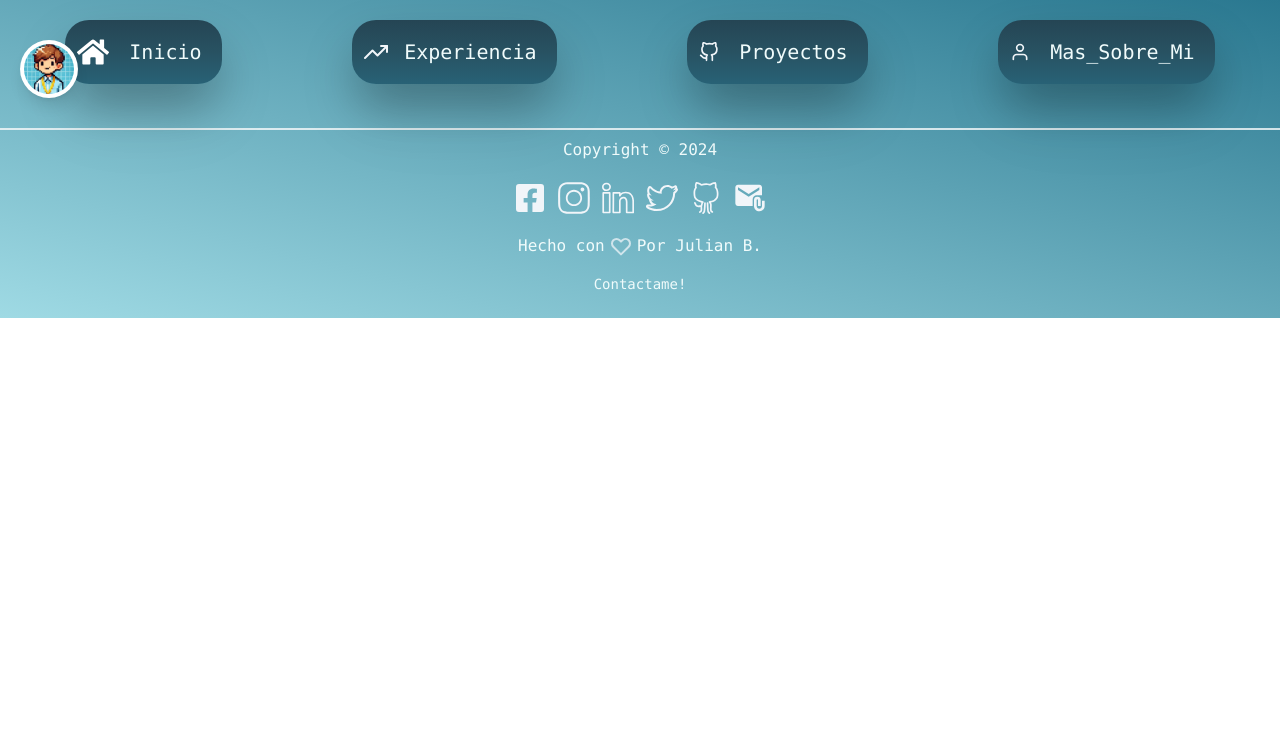
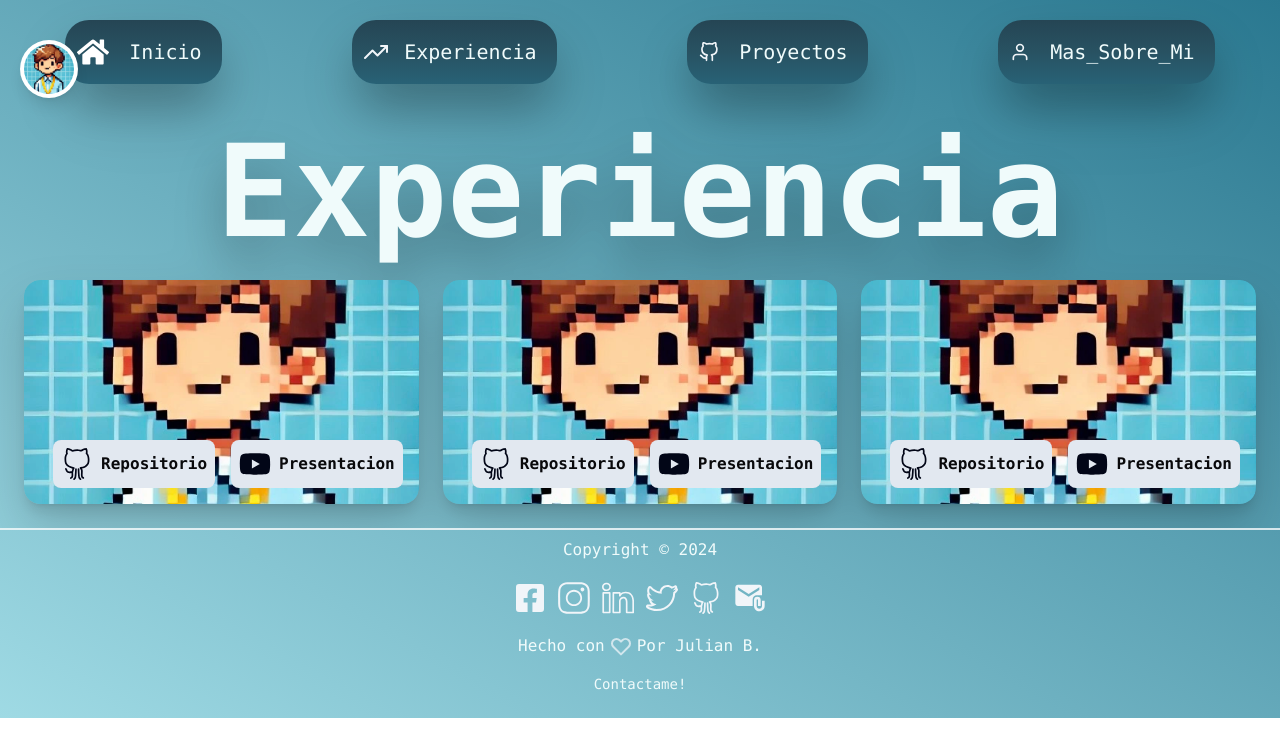
Before and after one commit to JulianMbp/portfolio-new, a Next.js app: page /proyectos in a window 1280 px wide. Shown: the top 756 px of the page. Built offline with nearby package versions, Linux system fonts and the light colour scheme.

Commit message:
adicion en exp a falta del relleno

```diff
--- /dev/null
+++ b/app/proyectos/components/cardProject.tsx
@@ -0,0 +1,123 @@
+'use client'
+import React, { useState } from "react";
+import { motion } from "framer-motion";
+import Image from "next/image";
+import project1 from '@/public/img/julian-pixel (1).webp';
+import { SlSocialGithub } from "react-icons/sl";
+import { FaYoutube } from "react-icons/fa";
+
+const projects = [
+  {
+    id: 1,
+    title: "Proyecto 1",
+    description: "Este es el primer proyecto del portafolio. Involucra diseño y desarrollo de interfaces.",
+    imageUrl: project1,
+    githubUrl: "https://github.com/usuario/proyecto1", // URL del repositorio
+    videoUrl: "https://youtu.be/ejemploVideo1", // URL del video
+  },
+  {
+    id: 2,
+    title: "Proyecto 2",
+    description: "Este proyecto se centra en la creación de una API eficiente y escalable.",
+    imageUrl: project1,
+    githubUrl: "https://github.com/usuario/proyecto2", // URL del repositorio
+    videoUrl: "https://youtu.be/ejemploVideo2", // URL del video
+  },
+  {
+    id: 3,
+    title: "Proyecto 3",
+    description: "Un proyecto innovador que combina tecnología y diseño gráfico.",
+    imageUrl: project1,
+    githubUrl: "https://github.com/usuario/proyecto3", // URL del repositorio
+    videoUrl: "https://youtu.be/ejemploVideo3", // URL del video
+  },
+];
+
+const Portfolio = () => {
+  const [activeCard, setActiveCard] = useState(null);
+  const [mousePosition, setMousePosition] = useState({ x: 0, y: 0 });
+
+  const handleMouseMove = (event, id) => {
+    if (activeCard !== id) return;
+    const { clientX, clientY, currentTarget } = event;
+    const { left, top, width, height } = currentTarget.getBoundingClientRect();
+    const x = ((clientX - left) / width - 0.5) * 30; // Scale rotation X
+    const y = ((clientY - top) / height - 0.5) * -30; // Scale rotation Y
+    setMousePosition({ x, y });
+  };
+
+  const handleMouseEnter = (id) => {
+    setActiveCard(id);
+  };
+
+  const handleMouseLeave = () => {
+    setActiveCard(null);
+    setMousePosition({ x: 0, y: 0 });
+  };
+
+  return (
+    <div className="grid grid-cols-1 sm:grid-cols-2 lg:grid-cols-3 gap-6 p-6">
+      {projects.map((project) => (
+        <div key={project.id} className="relative group cursor-pointer overflow-hidden rounded-2xl shadow-lg">
+          <motion.div
+            className="relative w-full h-full"
+            style={
+              activeCard === project.id
+                ? { rotateX: mousePosition.y, rotateY: mousePosition.x }
+                : { rotateX: 0, rotateY: 0 }
+            }
+            onMouseMove={(e) => handleMouseMove(e, project.id)}
+            onMouseEnter={() => handleMouseEnter(project.id)}
+            onMouseLeave={handleMouseLeave}
+            transition={{ type: "spring", stiffness: 300, damping: 20 }}
+          >
+            <Image
+              src={project.imageUrl}
+              alt={project.title}
+              width={500} // Ajusta el tamaño según tus necesidades
+              height={300} // Ajusta el tamaño según tus necesidades
+              className="w-full h-56 object-cover rounded-2xl"
+            />
+            <motion.div
+              className="absolute inset-0 bg-[#2A7890] bg-opacity-80 opacity-0 group-hover:opacity-100 flex items-center justify-center transition-opacity duration-300 rounded-2xl"
+              style={
+                activeCard === project.id
+                  ? { rotateX: mousePosition.y, rotateY: mousePosition.x }
+                  : { rotateX: 0, rotateY: 0 }
+              }
+              transition={{ type: "spring", stiffness: 300, damping: 20 }}
+            >
+              <div className="text-center text-white p-4">
+                <h3 className="text-xl font-bold mb-2">{project.title}</h3>
+                <p className="text-sm">{project.description}</p>
+              </div>
+            </motion.div>
+          </motion.div>
+
+          {/* Botones fuera del efecto 3D */}
+          <div className="absolute bottom-4 right-4 flex gap-4">
+            <a
+              href={project.githubUrl} // URL del repositorio por proyecto
+              className="bg-slate-200 flex gap-2 items-center text-zinc-950 rounded-lg p-2 mt-5 hover:scale-110 active:scale-95 active:duration-200
+              hover:shadow-2xl transition-all"
+            >
+              <SlSocialGithub className="h-8 w-8 text-slate-950" />
+              <h1 className="hidden md:block">Repositorio</h1>
+            </a>
+
+            <a
+              href={project.videoUrl} // URL del video por proyecto
+              className="bg-slate-200 flex gap-2 items-center text-zinc-950 rounded-lg p-2 mt-5 hover:scale-110 active:scale-95 active:duration-200
+              hover:shadow-2xl transition-all"
+            >
+              <FaYoutube className="h-8 w-8 text-slate-950" />
+              <h1 className="hidden md:block">Presentacion</h1>
+            </a>
+          </div>
+        </div>
+      ))}
+    </div>
+  );
+};
+
+export default Portfolio;
--- a/app/proyectos/sections/proyecto.tsx
+++ b/app/proyectos/sections/proyecto.tsx
@@ -1,5 +1,7 @@
 'use client'
 import Presentacion from "@/app/Experiencia/components/card";
+import Portfolio from "../components/cardProject";
+
 
 export default function Proyectos(){
     return(
@@ -8,7 +10,8 @@ export default function Proyectos(){
                 <Presentacion></Presentacion>
             </div>
             <div className="font-bold text-azul-50 drop-shadow-2xl text-center order-2 col-span-2 justify-center items-center">
-
+            <h1 className="text-9xl drop-shadow-2xl">Experiencia</h1>
+            <Portfolio></Portfolio>
             </div>
         </section>
     );
```
